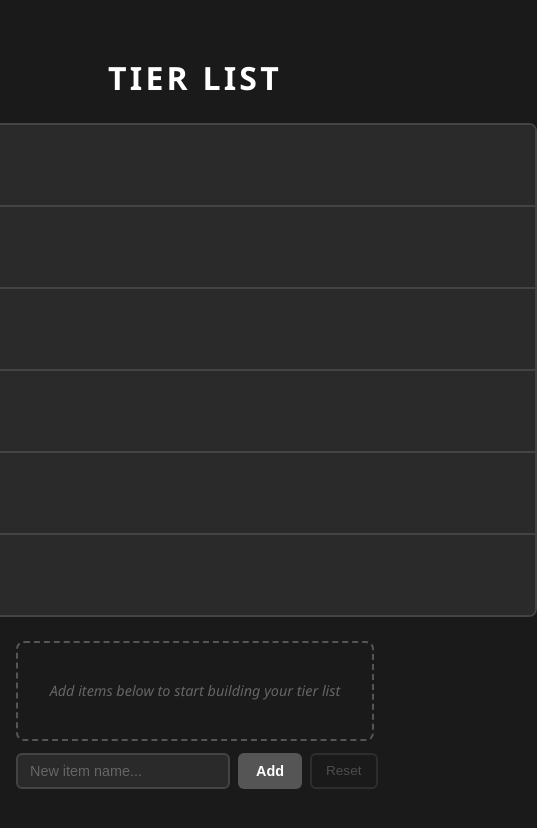
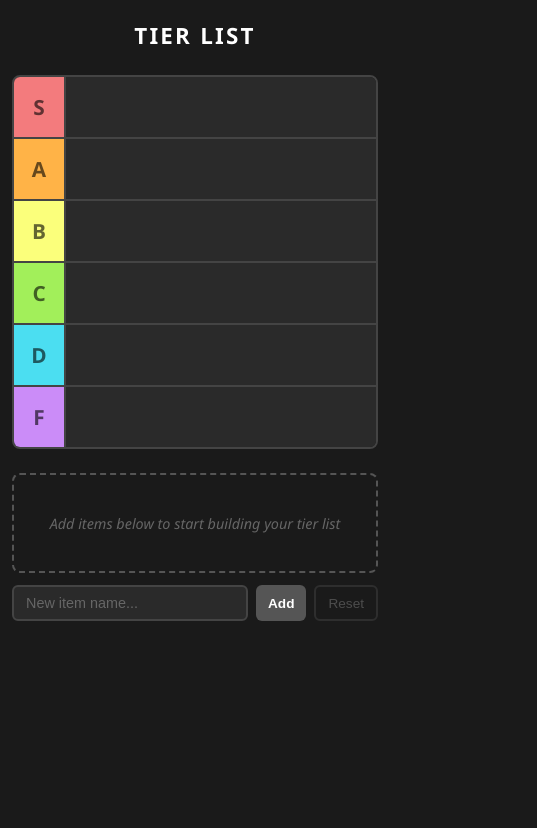
Before and after one commit to ishankgupta95/tier_list, a React (Vite) app: page / in a window 390 px wide. Shown: the top 828 px of the page, 537 px wide, since content can reach past the window. Built offline with nearby package versions, Linux system fonts and the light colour scheme.

Commit message:
making app responsive

```diff
--- a/src/App.css
+++ b/src/App.css
@@ -57,6 +57,8 @@ body {
 }
 
 .tier-list-container {
+  width: 100%;
+  max-width: 680px;
   border: 2px solid #444;
   border-radius: 8px;
   overflow: hidden;
@@ -85,7 +87,8 @@ body {
 }
 
 .tier-items-wrapper {
-  min-width: 600px;
+  flex: 1;
+  min-width: 0;
   min-height: 80px;
   display: flex;
   align-items: center;
@@ -98,7 +101,7 @@ body {
 .pool-container {
   margin-top: 24px;
   width: 100%;
-  max-width: 684px;
+  max-width: 680px;
 }
 
 .item-pool {
@@ -118,6 +121,7 @@ body {
   color: #666;
   font-size: 0.9rem;
   font-style: italic;
+  text-align: center;
 }
 
 .draggable-item {
@@ -135,6 +139,7 @@ body {
   border-radius: 4px;
   cursor: grab;
   user-select: none;
+  touch-action: none;
   transition: background-color 0.1s ease, box-shadow 0.1s ease;
   position: relative;
 }
@@ -153,7 +158,6 @@ body {
   text-align: center;
   word-break: break-word;
 }
-
 
 .item-delete-btn {
   position: absolute;
@@ -178,6 +182,13 @@ body {
   display: flex;
 }
 
+/* Always show delete button on touch devices */
+@media (hover: none) {
+  .item-delete-btn {
+    display: flex;
+  }
+}
+
 .item-delete-btn:hover {
   background: #e53e3e;
 }
@@ -190,6 +201,7 @@ body {
 
 .add-item-input {
   flex: 1;
+  min-width: 0;
   padding: 8px 12px;
   border-radius: 6px;
   border: 2px solid #444;
@@ -218,8 +230,43 @@ body {
   font-weight: 600;
   cursor: pointer;
   transition: background-color 0.15s ease;
+  white-space: nowrap;
 }
 
 .add-item-btn:hover {
   background-color: #777;
 }
+
+/* Mobile */
+@media (max-width: 600px) {
+  .app {
+    justify-content: flex-start;
+    padding: 20px 12px;
+  }
+
+  .app-title {
+    font-size: 1.4rem;
+  }
+
+  .tier-label {
+    width: 52px;
+    min-height: 60px;
+    font-size: 1.3rem;
+  }
+
+  .tier-items-wrapper {
+    min-height: 60px;
+  }
+
+  .draggable-item {
+    height: 58px;
+    width: 58px;
+    font-size: 0.7rem;
+  }
+
+  .add-item-btn,
+  .reset-btn {
+    padding: 8px 12px;
+    font-size: 0.85rem;
+  }
+}
```
